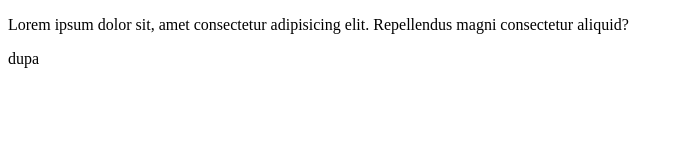
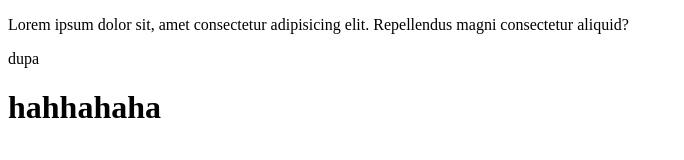
Before and after one commit to Faradaysecond/test, a plain HTML site: page index.html in a window 1280 px wide. Shown: the whole page, without its empty margins (0-684 px from the left). Drawn offline with Linux system fonts and the light colour scheme.

Commit message:
add newidea

```diff
--- a/index.html
+++ b/index.html
@@ -8,5 +8,6 @@
 <body>
     <p>Lorem ipsum dolor sit, amet consectetur adipisicing elit. Repellendus magni consectetur aliquid?</p>
     <p>dupa</p>
+    <h1>hahhahaha</h1>
 </body>
 </html>
```
